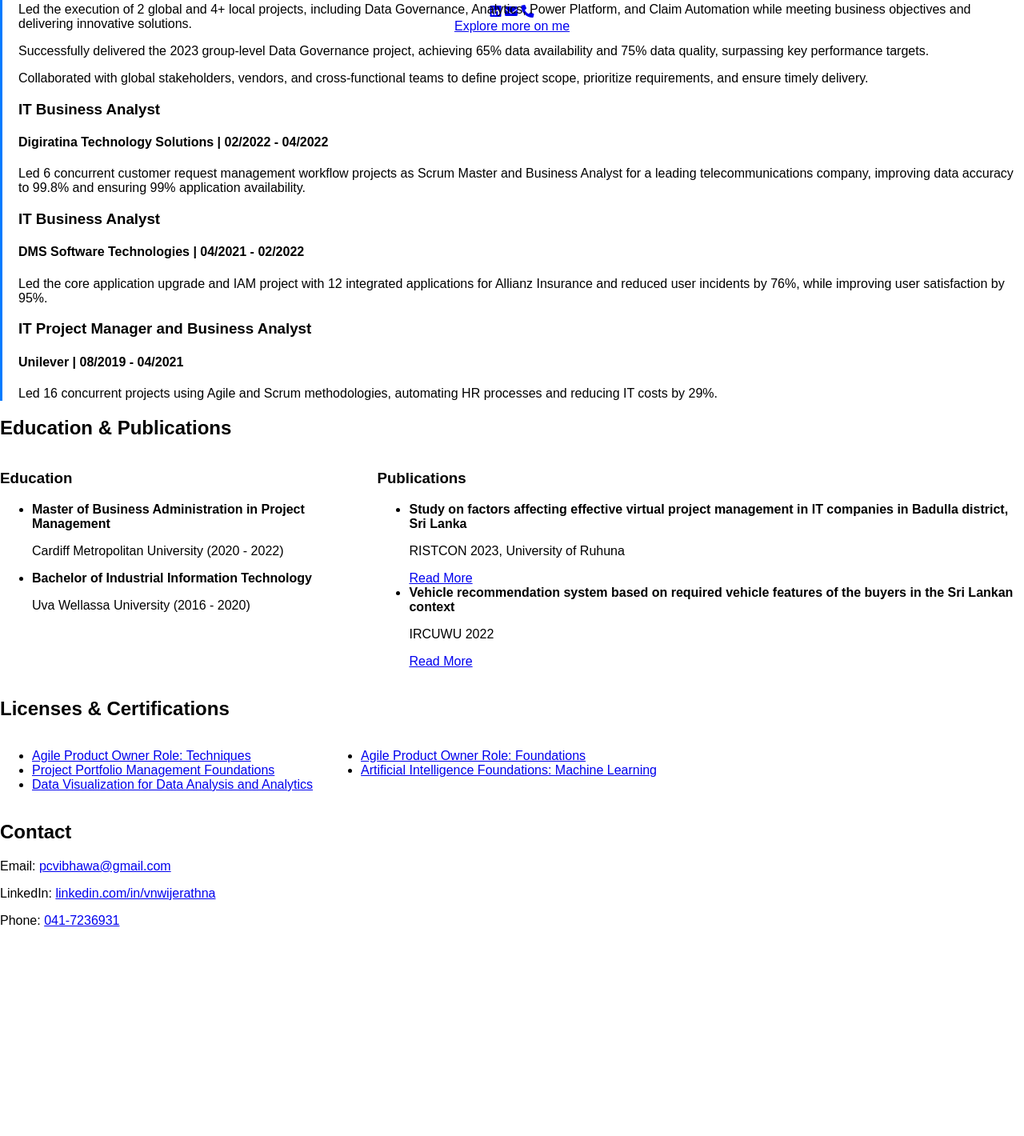
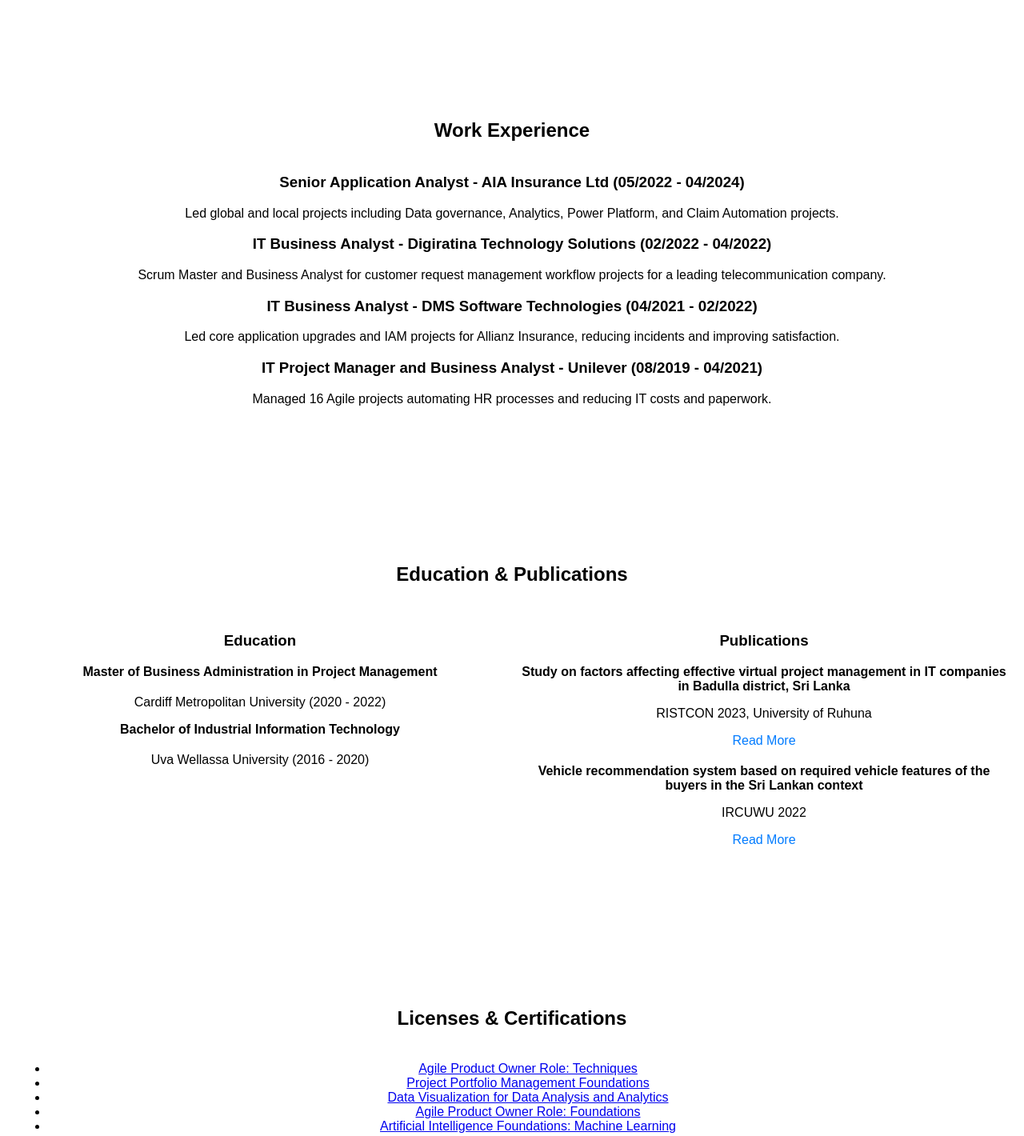
Before and after one commit to Vibhawa96/Portfolio, a plain HTML site: page index.html in a window 1280 px wide. Shown: the part 1051-2471 px from the top of the page at 80% size. Before the commit the page ends 2227 px from the top, so only its background shows below. Drawn offline with Linux system fonts and the light colour scheme.

Commit message:
Add files via upload

```diff
--- a/index.html
+++ b/index.html
@@ -47,33 +47,25 @@
         </div>
     </section>
 
-    <!-- Work Experience Section -->
+    <!-- Experience Section -->
     <section id="experience">
         <div class="container">
             <h2>Work Experience</h2>
-            <div class="timeline">
-                <div class="timeline-item">
-                    <h3>Senior Application Analyst</h3>
-                    <h4>AIA Insurance Ltd | 05/2022 - 04/2024</h4>
-                    <p>Led the execution of 2 global and 4+ local projects, including Data Governance, Analytics, Power Platform, and Claim Automation while meeting business objectives and delivering innovative solutions.</p>
-                    <p>Successfully delivered the 2023 group-level Data Governance project, achieving 65% data availability and 75% data quality, surpassing key performance targets.</p>
-                    <p>Collaborated with global stakeholders, vendors, and cross-functional teams to define project scope, prioritize requirements, and ensure timely delivery.</p>
-                </div>
-                <div class="timeline-item">
-                    <h3>IT Business Analyst</h3>
-                    <h4>Digiratina Technology Solutions | 02/2022 - 04/2022</h4>
-                    <p>Led 6 concurrent customer request management workflow projects as Scrum Master and Business Analyst for a leading telecommunications company, improving data accuracy to 99.8% and ensuring 99% application availability.</p>
-                </div>
-                <div class="timeline-item">
-                    <h3>IT Business Analyst</h3>
-                    <h4>DMS Software Technologies | 04/2021 - 02/2022</h4>
-                    <p>Led the core application upgrade and IAM project with 12 integrated applications for Allianz Insurance and reduced user incidents by 76%, while improving user satisfaction by 95%.</p>
-                </div>
-                <div class="timeline-item">
-                    <h3>IT Project Manager and Business Analyst</h3>
-                    <h4>Unilever | 08/2019 - 04/2021</h4>
-                    <p>Led 16 concurrent projects using Agile and Scrum methodologies, automating HR processes and reducing IT costs by 29%.</p>
-                </div>
+            <div class="experience-item">
+                <h3>Senior Application Analyst - AIA Insurance Ltd (05/2022 - 04/2024)</h3>
+                <p>Led global and local projects including Data governance, Analytics, Power Platform, and Claim Automation projects.</p>
+            </div>
+            <div class="experience-item">
+                <h3>IT Business Analyst - Digiratina Technology Solutions (02/2022 - 04/2022)</h3>
+                <p>Scrum Master and Business Analyst for customer request management workflow projects for a leading telecommunication company.</p>
+            </div>
+            <div class="experience-item">
+                <h3>IT Business Analyst - DMS Software Technologies (04/2021 - 02/2022)</h3>
+                <p>Led core application upgrades and IAM projects for Allianz Insurance, reducing incidents and improving satisfaction.</p>
+            </div>
+            <div class="experience-item">
+                <h3>IT Project Manager and Business Analyst - Unilever (08/2019 - 04/2021)</h3>
+                <p>Managed 16 Agile projects automating HR processes and reducing IT costs and paperwork.</p>
             </div>
         </div>
     </section>
@@ -118,15 +110,20 @@
             <div class="certifications-grid">
                 <div class="certifications-column">
                     <ul>
-                        <li><a href="https://www.linkedin.com/learning/certificates/e02b76bd644276f856e5051d53121f9a379fd04984b702dc346592253e8af3ab" target="_blank">Agile Product Owner Role: Techniques</a></li>
-                        <li><a href="https://www.linkedin.com/learning/certificates/ba09121fff67226d41a0654da5e1b20fa587b00031709d6d13c1b3a636134da3" target="_blank">Project Portfolio Management Foundations</a></li>
-                        <li><a href="https://www.linkedin.com/learning/certificates/2b27c1e10582b458d2cad161d12f1f4474626b51b9636ff154dd0c4e5056503a" target="_blank">Data Visualization for Data Analysis and Analytics</a></li>
+                        <li><a href="https://www.linkedin.com/learning/certificates/e02b76bd644276f856e5051d53121f9a379fd04984b702dc346592253e8af3ab?trk=share_certificate" target="_blank">Agile Product Owner Role: Techniques</a></li>
+                        <li><a href="https://www.linkedin.com/learning/certificates/ba09121fff67226d41a0654da5e1b20fa587b00031709d6d13c1b3a636134da3?trk=share_certificate" target="_blank">Project Portfolio Management Foundations</a></li>
+                        <li><a href="https://www.linkedin.com/learning/certificates/2b27c1e10582b458d2cad161d12f1f4474626b51b9636ff154dd0c4e5056503a?trk=share_certificate" target="_blank">Data Visualization for Data Analysis and Analytics</a></li>
+                        <li><a href="https://www.linkedin.com/learning/certificates/4dcc74124cb39dbfe0d6e8f2980eaa0d30750cf273f8606eef492b3def4cba09?trk=share_certificate" target="_blank">Agile Product Owner Role: Foundations</a></li>
+                        <li><a href="https://www.linkedin.com/learning/certificates/30295d28d385e1af01b345b732edba581eaa9cac9ba9bbf0618f224910f21cdf?trk=share_certificate" target="_blank">Artificial Intelligence Foundations: Machine Learning</a></li>
                     </ul>
                 </div>
                 <div class="certifications-column">
                     <ul>
-                        <li><a href="https://www.linkedin.com/learning/certificates/4dcc74124cb39dbfe0d6e8f2980eaa0d30750cf273f8606eef492b3def4cba09" target="_blank">Agile Product Owner Role: Foundations</a></li>
-                        <li><a href="https://www.linkedin.com/learning/certificates/30295d28d385e1af01b345b732edba581eaa9cac9ba9bbf0618f224910f21cdf" target="_blank">Artificial Intelligence Foundations: Machine Learning</a></li>
+                        <li><a href="https://www.linkedin.com/learning/certificates/171d52068c69287fc776194ce2277898a0e09b19f83210f3e9cf9ac4f56bf679?trk=share_certificate" target="_blank">Digital Strategy</a></li>
+                        <li><a href="https://www.linkedin.com/learning/certificates/7558d534ad443080479b27d270b087e7f662bf3b55c140be765649b13ebcc932?trk=share_certificate" target="_blank">Digital Transformation</a></li>
+                        <li><a href="https://www.linkedin.com/learning/certificates/5b831f1462af30090a204325c19a5977f5c793e438cf1470055409cb2a0a9e83?trk=share_certificate" target="_blank">Change Management for Projects</a></li>
+                        <li><a href="https://www.linkedin.com/learning/certificates/4556d5b0ac0743b42d490da755d824c93746610c18e0f0889994fb2b6e754c6e?trk=share_certificate" target="_blank">Project Management Foundations: Small Projects</a></li>
+                        <li><a href="https://www.udemy.com/certificate/UC-1b4f77e5-442e-4700-b4fc-3c57739f72f6/" target="_blank">Agile Fundamentals: Including Scrum & Kanban</a></li>
                     </ul>
                 </div>
             </div>
@@ -142,5 +139,8 @@
             <p>Phone: <a href="tel:+0417236931" class="contact-link">041-7236931</a></p>
         </div>
     </footer>
+
+    <!-- JavaScript -->
+    <script src="script.js"></script>
 </body>
 </html>
--- a/styles.css
+++ b/styles.css
@@ -12,29 +12,112 @@ body, html {
     top: 0;
     width: 100%;
     background: rgba(0, 0, 0, 0.8);
-    padding: 10px 20px;
+    padding: 10px 0;
     z-index: 1000;
 }
 
-/* Hero */
-#hero {
-    background: url('northern-lights.jpg') no-repeat center center/cover;
-    height: 100vh;
-    text-align: center;
-    color: white;
+.navbar .container {
     display: flex;
+    justify-content: space-between;
     align-items: center;
-    justify-content: center;
 }
 
-/* Timeline */
-.timeline {
-    border-left: 3px solid #007bff;
-    padding-left: 20px;
+.navbar .logo {
+    color: white;
+    font-size: 1.5rem;
+    text-decoration: none;
 }
 
-/* Education & Licenses */
-.education-publications-grid, .certifications-grid {
+.nav-links {
+    list-style: none;
     display: flex;
     gap: 20px;
 }
+
+.nav-links a {
+    text-decoration: none;
+    color: white;
+    padding: 10px 15px;
+    font-weight: bold;
+    border-radius: 5px;
+    transition: background-color 0.3s ease;
+}
+
+.nav-links a:hover {
+    background-color: #007bff;
+}
+
+/* Hero Section */
+#hero {
+    height: 100vh;
+    background: url('northern-lights.jpg') no-repeat center center/cover;
+    display: flex;
+    flex-direction: column;
+    align-items: center;
+    justify-content: center;
+    color: white;
+}
+
+#hero .profile-image {
+    width: 150px;
+    height: 150px;
+    border-radius: 50%;
+    margin-bottom: 20px;
+}
+
+/* Section */
+section {
+    padding: 80px 20px;
+    text-align: center;
+}
+
+section h2 {
+    margin-bottom: 40px;
+}
+
+.education-publications-grid {
+    display: flex;
+    justify-content: space-between;
+    gap: 20px;
+}
+
+.education-column,
+.publications-column {
+    flex: 1;
+}
+
+.education-column ul,
+.publications-column ul {
+    list-style: none;
+    padding: 0;
+}
+
+.education-column ul li,
+.publications-column ul li {
+    margin-bottom: 20px;
+}
+
+.publications-column a {
+    color: #007bff;
+    text-decoration: none;
+}
+
+.publications-column a:hover {
+    text-decoration: underline;
+}
+
+/* Footer */
+footer {
+    background: #222;
+    color: white;
+    padding: 20px;
+}
+
+footer a {
+    color: #007bff;
+    text-decoration: none;
+}
+
+footer a:hover {
+    text-decoration: underline;
+}
```
